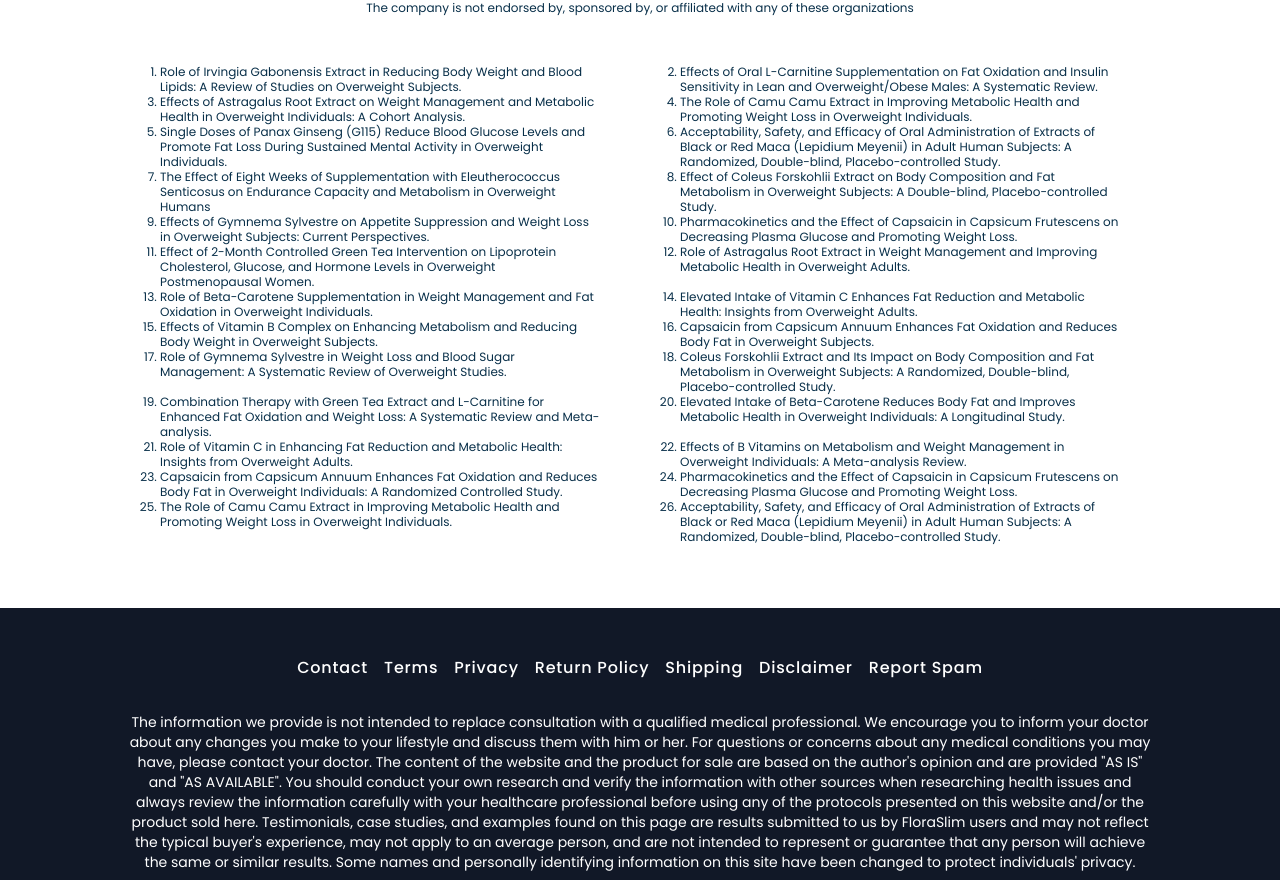
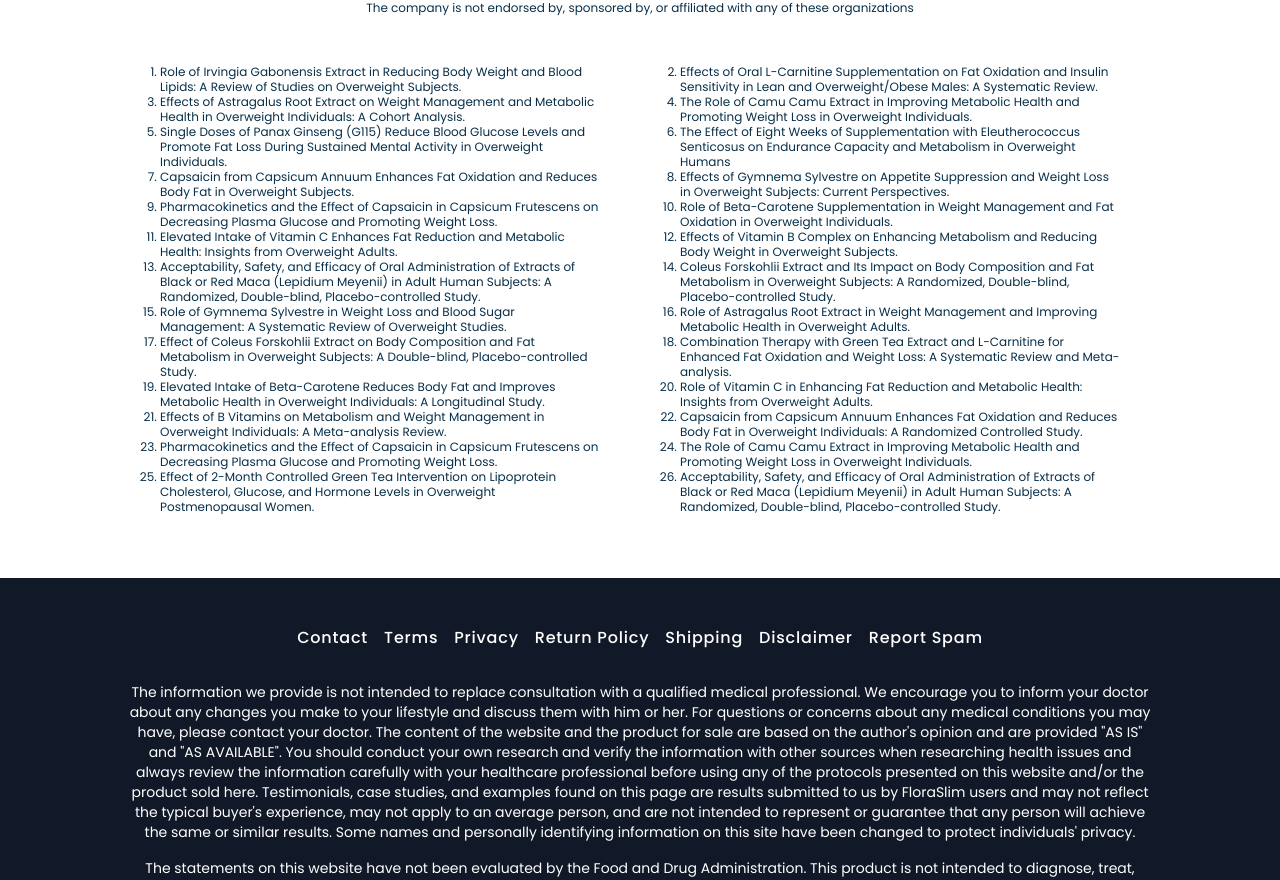
Before and after one commit to trichains/Novo-Modelo-VSL, a React (Vite) app: page / in a window 1280 px wide. Shown: the part 1278-2158 px from the top of the page. Built offline with nearby package versions, Linux system fonts and the light colour scheme.

Commit message:
Update ScientificReferences.jsx

```diff
--- a/src/components/ScientificReferences/ScientificReferences.jsx
+++ b/src/components/ScientificReferences/ScientificReferences.jsx
@@ -42,19 +42,18 @@ const scientificReferences = [
   'Effects of Astragalus Root Extract on Weight Management and Metabolic Health in Overweight Individuals: A Cohort Analysis.',
   'The Role of Camu Camu Extract in Improving Metabolic Health and Promoting Weight Loss in Overweight Individuals.',
   'Single Doses of Panax Ginseng (G115) Reduce Blood Glucose Levels and Promote Fat Loss During Sustained Mental Activity in Overweight Individuals.',
-  'Acceptability, Safety, and Efficacy of Oral Administration of Extracts of Black or Red Maca (Lepidium Meyenii) in Adult Human Subjects: A Randomized, Double-blind, Placebo-controlled Study.',
   'The Effect of Eight Weeks of Supplementation with Eleutherococcus Senticosus on Endurance Capacity and Metabolism in Overweight Humans',
-  'Effect of Coleus Forskohlii Extract on Body Composition and Fat Metabolism in Overweight Subjects: A Double-blind, Placebo-controlled Study.',
+  'Capsaicin from Capsicum Annuum Enhances Fat Oxidation and Reduces Body Fat in Overweight Subjects.',
   'Effects of Gymnema Sylvestre on Appetite Suppression and Weight Loss in Overweight Subjects: Current Perspectives.',
   'Pharmacokinetics and the Effect of Capsaicin in Capsicum Frutescens on Decreasing Plasma Glucose and Promoting Weight Loss.',
-  'Effect of 2-Month Controlled Green Tea Intervention on Lipoprotein Cholesterol, Glucose, and Hormone Levels in Overweight Postmenopausal Women.',
-  'Role of Astragalus Root Extract in Weight Management and Improving Metabolic Health in Overweight Adults.',
   'Role of Beta-Carotene Supplementation in Weight Management and Fat Oxidation in Overweight Individuals.',
   'Elevated Intake of Vitamin C Enhances Fat Reduction and Metabolic Health: Insights from Overweight Adults.',
   'Effects of Vitamin B Complex on Enhancing Metabolism and Reducing Body Weight in Overweight Subjects.',
-  'Capsaicin from Capsicum Annuum Enhances Fat Oxidation and Reduces Body Fat in Overweight Subjects.',
+  'Acceptability, Safety, and Efficacy of Oral Administration of Extracts of Black or Red Maca (Lepidium Meyenii) in Adult Human Subjects: A Randomized, Double-blind, Placebo-controlled Study.',
+  'Coleus Forskohlii Extract and Its Impact on Body Composition and Fat Metabolism in Overweight Subjects: A Randomized, Double-blind, Placebo-controlled Study.',
   'Role of Gymnema Sylvestre in Weight Loss and Blood Sugar Management: A Systematic Review of Overweight Studies.',
-  'Coleus Forskohlii Extract and Its Impact on Body Composition and Fat Metabolism in Overweight Subjects: A Randomized, Double-blind, Placebo-controlled Study.',
+  'Role of Astragalus Root Extract in Weight Management and Improving Metabolic Health in Overweight Adults.',
+  'Effect of Coleus Forskohlii Extract on Body Composition and Fat Metabolism in Overweight Subjects: A Double-blind, Placebo-controlled Study.',
   'Combination Therapy with Green Tea Extract and L-Carnitine for Enhanced Fat Oxidation and Weight Loss: A Systematic Review and Meta-analysis.',
   'Elevated Intake of Beta-Carotene Reduces Body Fat and Improves Metabolic Health in Overweight Individuals: A Longitudinal Study.',
   'Role of Vitamin C in Enhancing Fat Reduction and Metabolic Health: Insights from Overweight Adults.',
@@ -62,6 +61,7 @@ const scientificReferences = [
   'Capsaicin from Capsicum Annuum Enhances Fat Oxidation and Reduces Body Fat in Overweight Individuals: A Randomized Controlled Study.',
   'Pharmacokinetics and the Effect of Capsaicin in Capsicum Frutescens on Decreasing Plasma Glucose and Promoting Weight Loss.',
   'The Role of Camu Camu Extract in Improving Metabolic Health and Promoting Weight Loss in Overweight Individuals.',
+  'Effect of 2-Month Controlled Green Tea Intervention on Lipoprotein Cholesterol, Glucose, and Hormone Levels in Overweight Postmenopausal Women.',
   'Acceptability, Safety, and Efficacy of Oral Administration of Extracts of Black or Red Maca (Lepidium Meyenii) in Adult Human Subjects: A Randomized, Double-blind, Placebo-controlled Study.'
 ];
 
```
